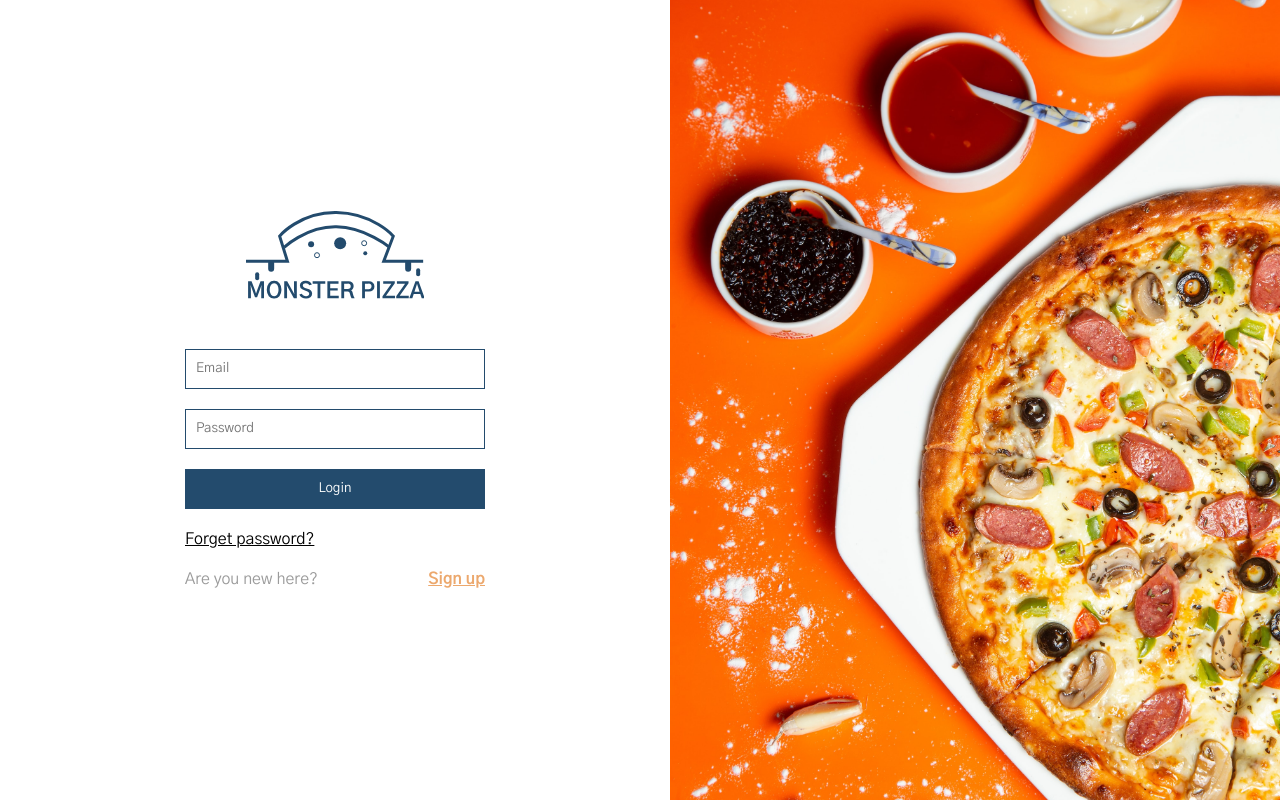
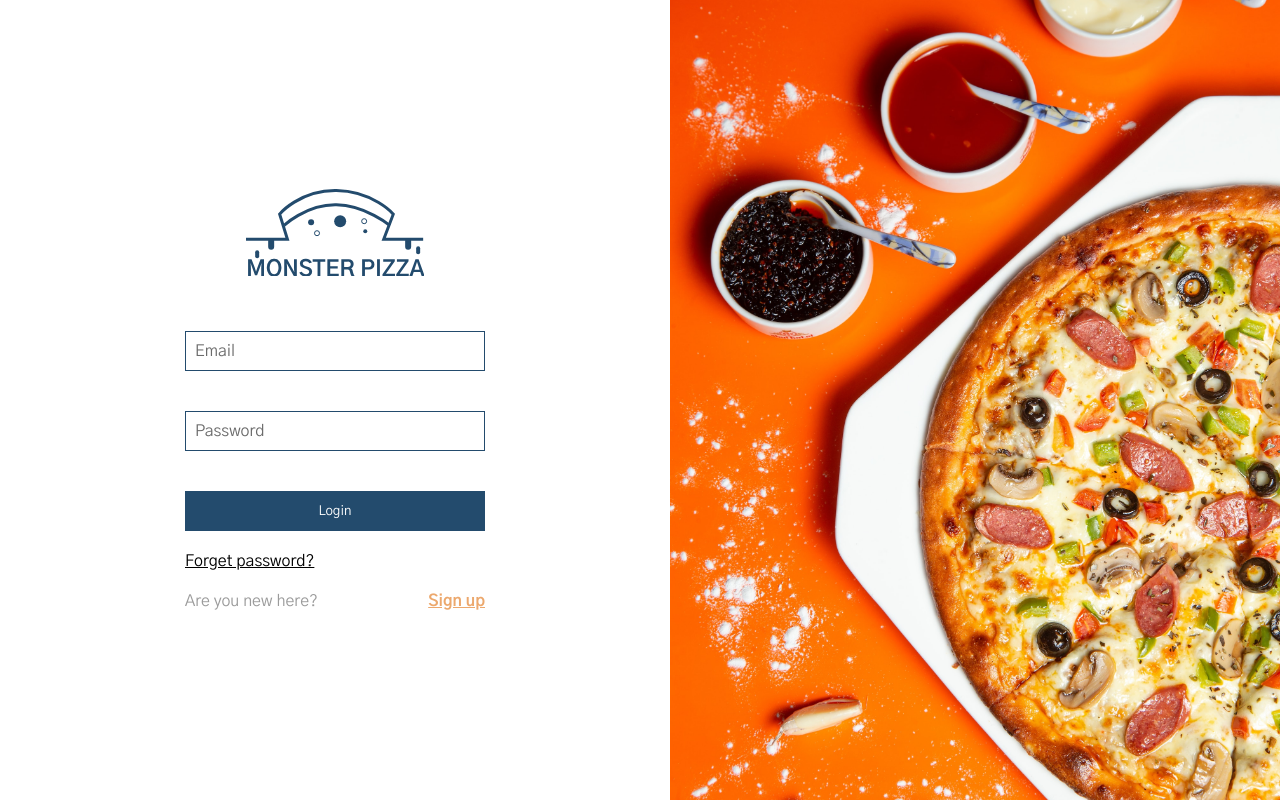
Before and after one commit to cheonjp/pizza, a React (Vite) app: page /login in a window 1280 px wide. Built offline with nearby package versions, Linux system fonts and the light colour scheme.

Commit message:
made input components

```diff
--- /dev/null
+++ b/src/assets/components/input/Input.jsx
@@ -0,0 +1,30 @@
+import React, { useState } from 'react'
+import "./input.scss"
+
+function Input(props) {
+    const {label,key,errorMessage,type,...inputProps}=props
+    const [focusing,setFocusing]=useState(false)
+    const [labelMove,setLabelMove]=useState(false)
+
+    const blur =(e) =>{
+        e.target.value === "" ? setLabelMove(false) : null
+        setFocusing(true)
+    }
+  return (
+    <div className='inputContainer'>
+        <label className={labelMove ? "labelActive" : null}>{label}</label>
+        <input
+        key={key}
+        type={type}
+        {...inputProps}
+        className="input"
+        onFocus={()=> setLabelMove(true)}
+        onBlur={blur}
+        focusing={focusing.toString()}
+         />
+         <span className='error'>{errorMessage}</span>
+    </div>
+  )
+}
+
+export default Input
--- /dev/null
+++ b/src/assets/components/input/input.scss
@@ -0,0 +1,40 @@
+@import "../../../common.scss";
+
+.inputContainer{
+    position: relative;
+    label{
+        color:$gray3;
+        bottom:30px;
+        position:absolute;
+        left:10px;
+        transition:.3s;
+    }
+    .labelActive{
+        bottom:60px !important;
+        left:0 !important;
+        // color:$color1;
+        font-weight: 500;
+    }
+    .error{
+        position: absolute;
+        bottom:0;
+        left:0;
+        font-size: 13px;
+        color:red;
+        display:none;
+    }
+    .input{
+        border:1.6px solid $color2;
+        width:100%;
+        height:40px;
+        padding:10px;
+        margin-bottom:20px;
+        outline:none;
+    }
+    .input:invalid[focusing="true"]{
+        border:1px solid red !important;
+    }
+    .input:invalid[focusing="true"]+span{
+        display:block;
+    }
+}
--- a/src/assets/pages/login/Login.jsx
+++ b/src/assets/pages/login/Login.jsx
@@ -1,18 +1,56 @@
-import React from 'react'
+import React, { useState } from 'react'
 import "./login.scss"
 import { ReactComponent as IconLogo } from "../../svg/logo_blue.svg"
 import { Link } from 'react-router-dom'
+import instance from '../../../axios'
+import Input from '../../components/input/Input'
 
 
 function Login() {
+    const [user,setUser]=useState(null)
+    const [message,setMessage]=useState("")
+
+    const [values,setValues]=useState({
+        email:"",
+        password:""
+    })
+
+    const inputs = [
+        {
+            id:1,
+            name:"email",
+            label:"Email",
+            required:true,
+            type:"text",
+            pattern:"[a-zA-Z0-9]+[@][a-zA-Z0-9]+[.]+[a-zA-Z]+[.]*[a-zA-Z]*",
+            errorMessage:"This is not email pattern.",
+
+        },
+        {
+            id:2,
+            name:"password",
+            label:"Password",
+            required:true,
+            type:"password",
+        },
+
+    ]
+
+    const onChange =(e)=>{
+        setValues({...values, [e.target.name]:e.target.value})
+    }
   return (
     <div className='login'>
         <div className="left">
             <div className="container">
-                <IconLogo/>
-                <form >
-                    <input type="text" placeholder='Email' className='input' />
-                    <input type="password" placeholder='Password'  className='input'/>
+            <Link to="/"><IconLogo /></Link>
+                <form>
+                    {/* <input type="text" placeholder='Email' name="email" className='input' />
+                    <input type="password" placeholder='Password' name="password"  className='input'/> */}
+                    {inputs.map(each=>{
+                        // return <Input key={each.id} {...each} value={values[inputs.name]}  onChange={onChange}/>
+                        return <Input key={each.id} {...each} value={each.value}  onChange={onChange}/>
+                    })}
                     <button type="submit" className='submit'>Login</button>
                     <Link to="/register">Forget password?</Link>
                     <div className="signUp">
--- a/src/assets/pages/login/login.scss
+++ b/src/assets/pages/login/login.scss
@@ -19,6 +19,10 @@
             width:100%;
             max-width:300px;
             flex-direction: column;
+            &>a{
+                align-self: center;
+                margin-bottom: 30px;
+            }
         }
         form{
             display:flex;
@@ -41,10 +45,7 @@
             font-weight: bold;
         }
     }
-    svg{
-        align-self: center;
-        margin-bottom: 30px;
-    }
+
     .right{
         height:100vh;
         img{
--- a/src/assets/pages/register/Register.jsx
+++ b/src/assets/pages/register/Register.jsx
@@ -9,25 +9,48 @@ function Register() {
     const [message,setMessage]=useState("")
     const navigation = useNavigate()
 
+    const messageTakeDown = setTimeout(()=>{
+        setMessage("")
+    },3000)
+
     const registerUser = async (e)=>{
         e.preventDefault()
+
         try {
             const formData = new FormData(e.currentTarget)
             const values = Object.fromEntries(formData)
+            const emailValidation = /^\w+([\.-]?\w+)*@\w+([\.-]?\w+)*(\.\w{2,3})+$/
+
+            if(!emailValidation.test(values.email)){
+                messageTakeDown
+                return setMessage("Please fill email in correctly")
+            }
+            const passwordValidation =/^(?=.*[A-Za-z])(?=.*\d)(?=.*[@$!%*#?&])[A-Za-z\d@$!%*#?&]{8,}$/
+            if(!passwordValidation.test(values.password)){
+                messageTakeDown
+               return setMessage("Password must be minimum eight characters at least 1 letter and 1 number, 1 special character")
+            }
             if(values.password !== values.confirmPassword){
-                setTimeout(()=> setMessage(""),3000)
+                messageTakeDown
                return setMessage("password is not matched!")
             }
 
             const formValue = [...formData.values()]
             if(formValue.includes("")){
-                setTimeout(()=> setMessage(""),3000)
+                messageTakeDown
                 return setMessage("Please fill the forms out")
+            }
+            const phoneNumberValidation = /[0-9]/
+            if(!phoneNumberValidation.test(Number(values.phone))){
+                messageTakeDown
+                return setMessage("Phone number must be written by only number")
+
             }
             const res = await instance.post("/api/user/register",values)
             setMessage(res.data)
             navigation("/login")
         } catch (error) {
+            console.log(error)
             setTimeout(()=> setMessage(""),3000)
             setMessage(error.response.data)
         }
@@ -36,7 +59,7 @@ function Register() {
         <div className='register'>
             <div className="left">
                 <div className="container">
-                    <IconLogo />
+                    <Link to="/"><IconLogo /></Link>
                     <form onSubmit={registerUser}>
                         <div className="formContainer">
                             <div className="leftForm">
--- a/src/assets/pages/register/register.scss
+++ b/src/assets/pages/register/register.scss
@@ -52,9 +52,10 @@
             font-weight: bold;
         }
     }
-    svg{
+    a{
         align-self: center;
         margin-bottom: 30px;
+        cursor: pointer;
     }
     .right{
         height:100vh;
--- a/src/common.scss
+++ b/src/common.scss
@@ -32,14 +32,7 @@ h1{
         bottom:-10px;
     }
 }
-.input{
-    border:1.6px solid $color2;
-    width:100%;
-    height:40px;
-    padding:10px;
-    // margin-bottom:10px;
-    outline:none;
-}
+
 
 .submit{
     background-color: $color2;
```
